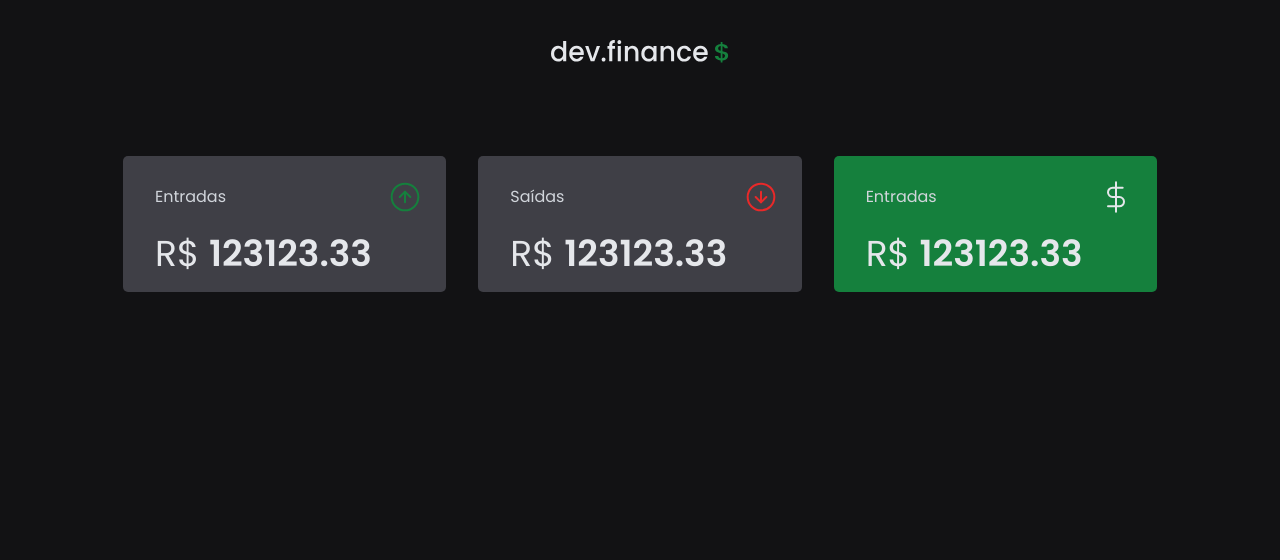
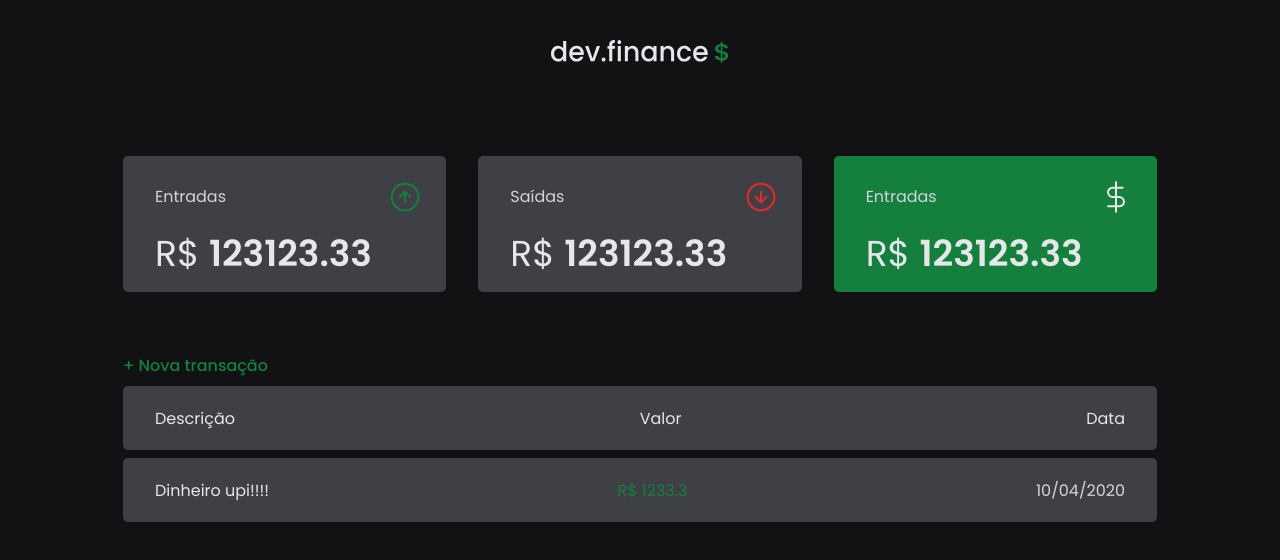
Before and after one commit to swxtz/dev-finance-archived, a React (Vite) app: page /home in a window 1280 px wide. Shown: the top 560 px of the page. Built offline with nearby package versions, Linux system fonts and the light colour scheme.

Commit message:
feat: create transaction table

```diff
--- /dev/null
+++ b/src/components/TransactionTable/TransactionTable.tsx
@@ -0,0 +1,20 @@
+import "./styles.css";
+
+interface TransacionTableProps {
+  description: string;
+  value?: number;
+  valueTitle?: string;
+  date: string;
+  exemple?: boolean;
+  isNegative?: boolean;
+}
+
+export function TransactionTable({ description, value, valueTitle, date, exemple = false, isNegative = false }: TransacionTableProps){
+  return (
+    <div className={`table-row ${exemple ? `table-example` : ``}`}>
+      <span className="table-desc">{description}</span>
+      <span className={`${isNegative ? `table-red` : `table-green`}`}>{!exemple? `${isNegative ? `- R$ ${value}` : `R$ ${value}`}` : `${valueTitle}`}</span>
+      <span className="table-date">{date}</span>
+    </div>
+  )
+}
--- /dev/null
+++ b/src/components/TransactionTable/styles.css
@@ -0,0 +1,31 @@
+.table-row{
+  width: 100%;
+  height: 4rem;
+  display: flex;
+  justify-content: space-between;
+  padding-inline: 2rem;
+  margin-top: .5rem;
+  background-color: var(--zinc-700);
+  align-items: center;
+  border-radius: .3125rem;
+}
+
+.table-example span {
+  color: var(--gray-200);
+}
+
+.table-desc {
+  color: var(--gray-200);
+}
+
+.table-red {
+  color: var(--red-600);
+}
+
+.table-green {
+  color: var(--green-700);
+}
+
+.table-date {
+  color: var(--gray-300);
+}
--- a/src/css/global.css
+++ b/src/css/global.css
@@ -8,6 +8,8 @@
   --stale-800: #1E293B;
 
   --green-700: #15803D;
+
+  --red-600: #DC2626;
 
   --bg-gradient: background: linear-gradient(180deg, #292524 15.53%, rgba(41, 37, 36, 0.35) 94.63%);
 }
--- a/src/pages/Home/Home.css
+++ b/src/pages/Home/Home.css
@@ -8,3 +8,21 @@
   display: flex;
   gap: 2rem;
 }
+
+.transactions{
+  margin-top: 3.875rem;
+}
+
+.new-transaction button {
+  background-color: transparent;
+  color: var(--green-700);
+  font-size: 1rem;
+  line-height: 1.5rem;
+  transition: 300ms;
+  font-family: 'Poppins', sans-serif;
+  font-weight: 500;
+}
+
+.new-transaction button:hover {
+  filter: brightness(1.3);
+}
--- a/src/pages/Home/Home.tsx
+++ b/src/pages/Home/Home.tsx
@@ -7,7 +7,8 @@ import logoImg from "../../assets/svg/logo-main-1x.svg";
 import incomeLogo from "../../assets/svg/incomes.svg";
 import expensesLogo from "../../assets/svg/expenses.svg";
 import dollarLogo from "../../assets/svg/dollar.svg";
-
+import { Button } from "../../components/Button/Button";
+import { TransactionTable } from "../../components/TransactionTable/TransactionTable";
 
 export function Home() {
   const pageTitle: string = "Dev.Finance | Pagina inicial";
@@ -22,9 +23,35 @@ export function Home() {
         </div>
 
         <div className="cards-display">
-          <CardDisplay icon={incomeLogo} title="Entradas" value={123123.33} alt="Entradas"/>
-          <CardDisplay icon={expensesLogo} title="Saídas" value={123123.33} alt="Saídas"/>
-          <CardDisplay icon={dollarLogo} isTotalCard={true} title="Entradas" value={123123.33} alt="Total"/>
+          <CardDisplay
+            icon={incomeLogo}
+            title="Entradas"
+            value={123123.33}
+            alt="Entradas"
+          />
+          <CardDisplay
+            icon={expensesLogo}
+            title="Saídas"
+            value={123123.33}
+            alt="Saídas"
+          />
+          <CardDisplay
+            icon={dollarLogo}
+            isTotalCard={true}
+            title="Entradas"
+            value={123123.33}
+            alt="Total"
+          />
+        </div>
+
+        <div className="transactions">
+          <div className="new-transaction">
+            <Button text="+ Nova transação" />
+          </div>
+          <div className="transactions-rows">
+            <TransactionTable description="Descrição" valueTitle="Valor" date="Data" exemple={true} />
+            <TransactionTable description="Dinheiro upi!!!!" value={1233.3} date="10/04/2020" isNegative={false}  />
+          </div>
         </div>
       </div>
     </>
--- a/src/pages/LoginPage/LoginPage.tsx
+++ b/src/pages/LoginPage/LoginPage.tsx
@@ -39,6 +39,8 @@ export function LoginPage() {
     const email = userEmail.trim();
     const password = userPassword.trim();
 
+    const timeout: number = 1500;
+
     if (email === "" || !email.includes("@")) {
       toastEmailErrorAlert();
     } else if (password === "") {
@@ -46,8 +48,12 @@ export function LoginPage() {
     } else {
       setIsLoadingLogin(true);
       if (authFake.email === email && authFake.password === password) {
-        setIsLoadingLogin(false);
-        navigate("/home");
+        function login() {
+          setIsLoadingLogin(false);
+          navigate("/home");
+        }
+
+        setTimeout(login, timeout)
       } else {
         setIsLoadingLogin(false);
         toastPasswordOrEmailWrong();
```
